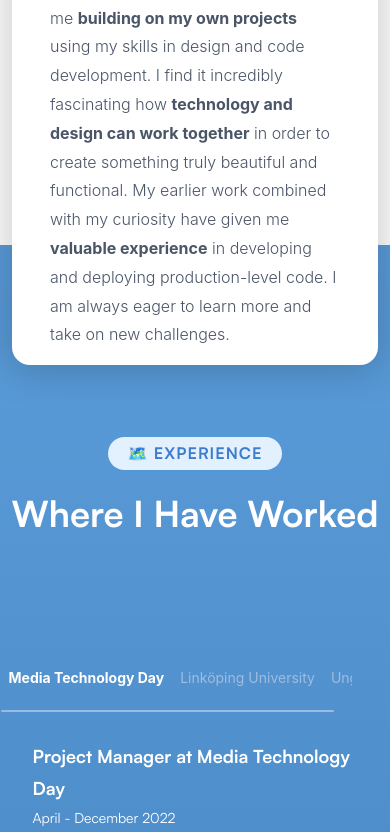
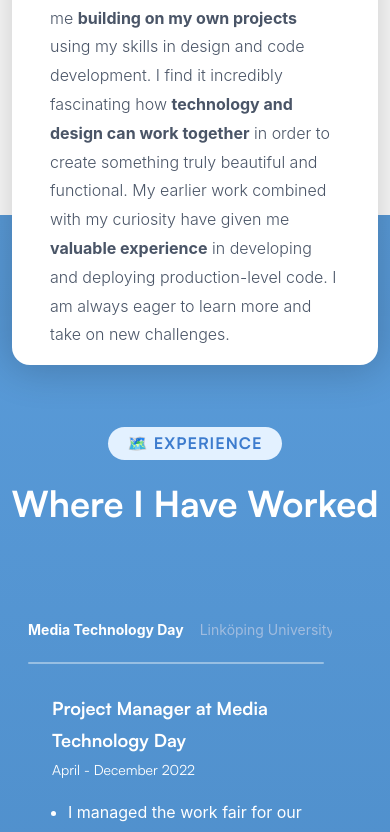
Before and after one commit to Filipbagen/filipbagen.se, a React (Create React App) app: page / in a window 390 px wide. Shown: the part 1158-1990 px from the top of the page. Built offline with nearby package versions, Linux system fonts and the light colour scheme; a web font is replaced by a local one.

Commit message:
Fully responsive

```diff
--- a/src/components/Experience.js
+++ b/src/components/Experience.js
@@ -70,31 +70,19 @@ const Container = styled.div`
 
     width: 100vw;
     min-width: 300px;
-    height: 680px;
-    padding: 180px 0;
+    min-height: 680px;
+    padding: 200px 0;
+    margin-top: -150px;
 
     display: flex;
     flex-direction: column;
-    /* justify-content: center; */
-
-    margin-top: -120px;
-
-    @media (max-width: 670px) {
-        /* margin-top: -190px; */
-        /* height: 930px; */
-    }
+    justify-content: center;
 `
 
 const Content = styled.div`
     display: flex;
     flex-direction: column;
     align-items: center;
-
-    /* margin-top: -320px; */
-
-    @media (max-width: 670px) {
-        /* margin-top: 22px; */
-    }
 
     & > h1 {
         margin: 0;
@@ -103,7 +91,7 @@ const Content = styled.div`
 
         @media (max-width: 670px) {
             font-size: 36px;
-            margin-bottom: 38px;
+            /* margin-bottom: 38px; */
         }
     }
 `
@@ -123,7 +111,7 @@ const Wrapper = styled.div`
 const Sidebar = styled.div`
     display: flex;
     margin-top: 72px;
-    /* align-items: center; */
+    align-items: center;
     margin-right: 38px;
 
     @media (max-width: 670px) {
@@ -176,18 +164,13 @@ const Buttons = styled.div`
         flex-direction: row;
         overflow: scroll;
         white-space: nowrap;
-        width: 90vw;
+        width: 80vw;
     }
 `
 
 const ProjectContent = styled.div`
     max-width: 500px;
-
-    /* height: 250px; */
-    /* background-color: red; */
-
     height: 100%;
-    /* height: 360px; */
     width: auto;
 
     & > h2 {
--- a/src/components/HeroSection.js
+++ b/src/components/HeroSection.js
@@ -124,9 +124,12 @@ const Pic = styled.img`
 
 const Handwritten = styled.div`
     box-sizing: border-box;
+    max-width: 360px;
+    margin-left: 20px;
 
     @media (max-width: 670px) {
         text-align: center;
+        margin: 0;
     }
 
     & > p {
@@ -136,5 +139,6 @@ const Handwritten = styled.div`
 
     & > img {
         max-height: 100px;
+        margin: 0 18px;
     }
 `
```
